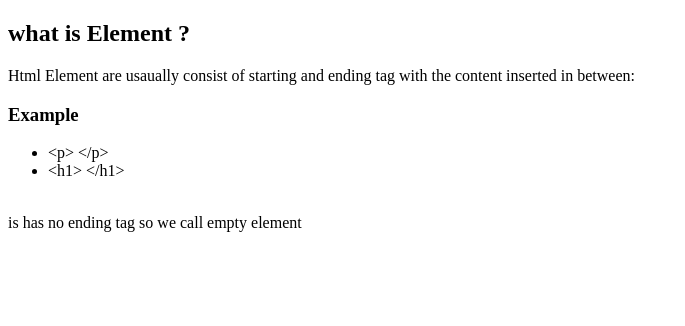
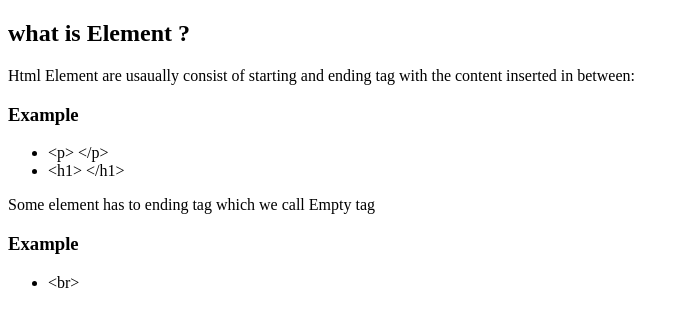
Before and after one commit to minhajspace/Html-basics, a plain HTML site: page Index.html in a window 1280 px wide. Shown: the whole page, without its empty margins (0-685 px from the left). Drawn offline with Linux system fonts and the light colour scheme.

Commit message:
empty tag

```diff
--- a/Index.html
+++ b/Index.html
@@ -27,11 +27,13 @@ is written in. -->
             <ul>
               <li>&ltp&gt &lt/p&gt</li>
               <li>&lth1&gt &lt/h1&gt</li>
-
+            </ul>
+            Some element has to ending tag which we call Empty tag
+            <h3>Example</h3>
+            <ul>
+              <li>&ltbr&gt </li>
             </ul>
 
-
-            <br> is has no ending tag so we call empty element
 
 
         </p>
```
